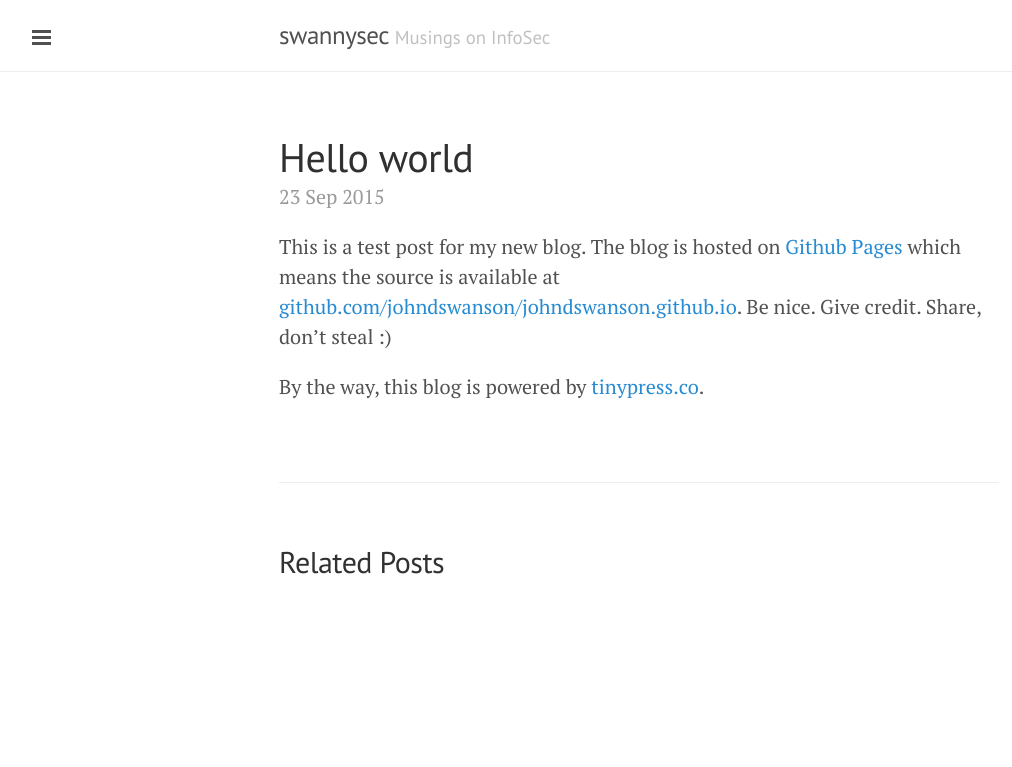
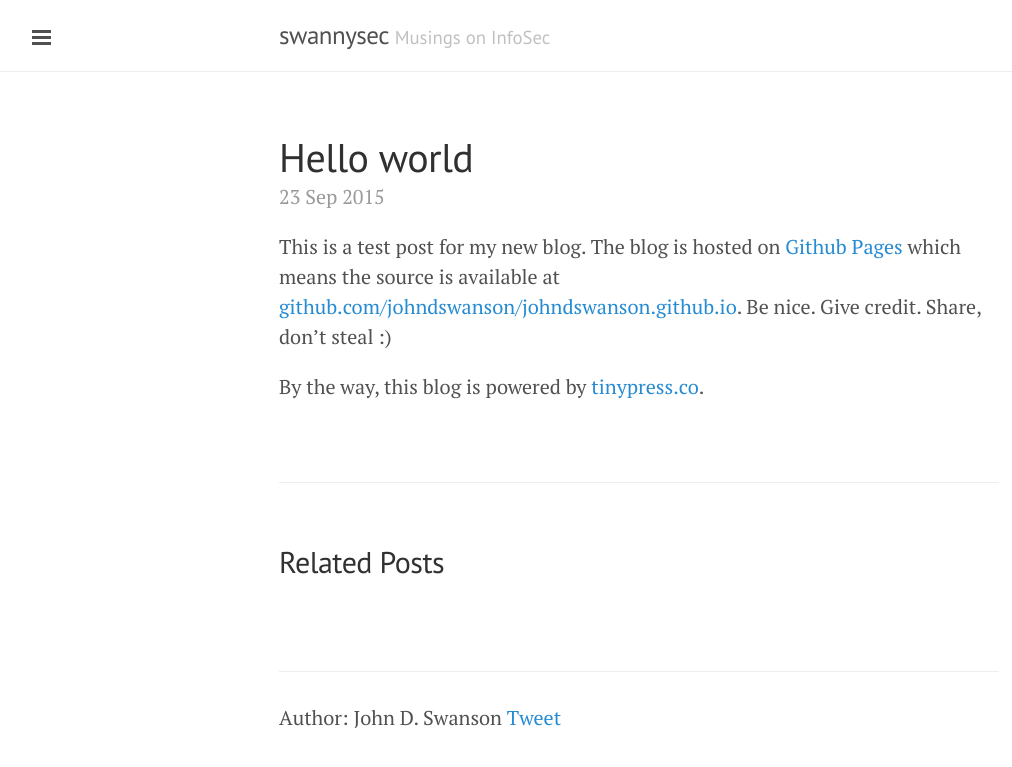
Before and after one commit to swannysec/swannysec.github.io, a Jekyll site: the page built from _posts/2015-09-23-hello-world.markdown, in a window 1280 px wide. Shown: the top 767 px of the page, without its empty margins (1-1013 px from the left). Built offline with Jekyll 4.4.1, drawn with Linux system fonts in a browser that asks for light colours; comment, search, counter and statistics services are not loaded.

Commit message:
Post page footer #1.

```diff
--- a/_layouts/post.html
+++ b/_layouts/post.html
@@ -23,3 +23,10 @@ layout: default
     {% endfor %}
   </ul>
 </div>
+
+<hr>
+
+<div class="footer">
+  Author: John D. Swanson   <a href="https://twitter.com/share" class="twitter-share-button" data-via="swannysec">Tweet</a>
+<script>!function(d,s,id){var js,fjs=d.getElementsByTagName(s)[0],p=/^http:/.test(d.location)?'http':'https';if(!d.getElementById(id)){js=d.createElement(s);js.id=id;js.src=p+'://platform.twitter.com/widgets.js';fjs.parentNode.insertBefore(js,fjs);}}(document, 'script', 'twitter-wjs');</script>
+</div>
```
